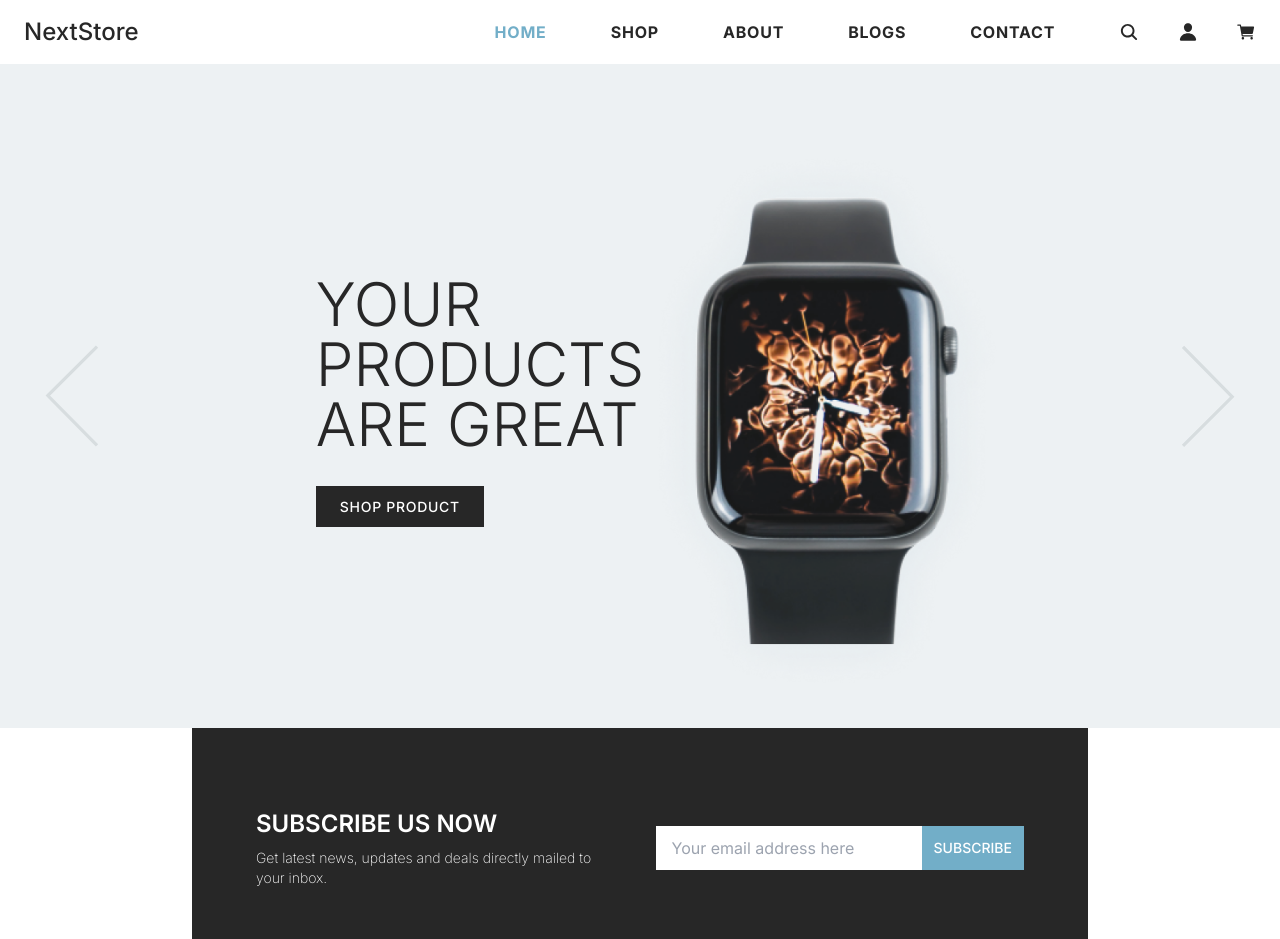
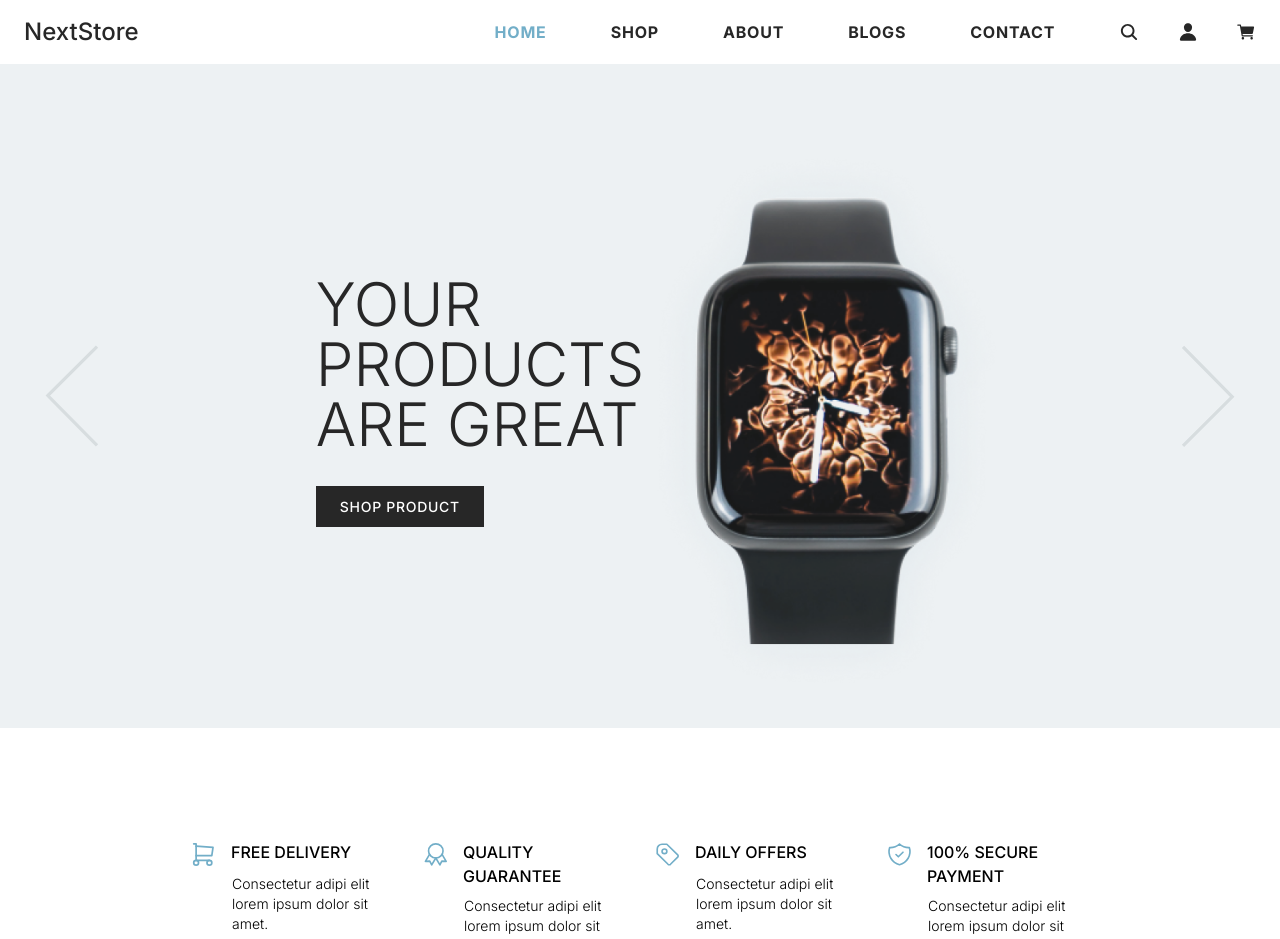
Before and after one commit to mbartos00/next-shop, a Next.js app: page / in a window 1280 px wide. Shown: the top 939 px of the page. Built offline with nearby package versions, Linux system fonts and the light colour scheme.

Commit message:
Add features list

```diff
--- /dev/null
+++ b/src/app/components/FeatureList.tsx
@@ -0,0 +1,31 @@
+import React from 'react';
+import { featureList } from '../constants/constants';
+import Image from 'next/image';
+
+const FeatureList = () => {
+	return (
+		<div className='grid grid-cols-1 place-items-center gap-6 py-6 text-center md:grid-cols-2 md:gap-8 md:py-10 xl:grid-cols-4 xl:place-items-start xl:py-28 xl:text-left'>
+			{featureList.map((feature) => (
+				<div>
+					<div className='flex justify-center gap-4 xl:items-start xl:justify-start'>
+						<Image
+							src={feature.icon}
+							alt={`${feature.title} icon`}
+							style={{ width: '23px', aspectRatio: 1, marginTop: '3px' }}
+							width={0}
+							height={0}
+						/>
+						<h3 className='text-lg font-medium xl:text-base 2xl:text-lg'>
+							{feature.title.toUpperCase()}
+						</h3>
+					</div>
+					<p className='mt-2 max-w-[25ch] px-2 text-base font-light xl:ml-8 xl:text-sm 2xl:text-base'>
+						{feature.description}
+					</p>
+				</div>
+			))}
+		</div>
+	);
+};
+
+export default FeatureList;
--- a/src/app/constants/constants.ts
+++ b/src/app/constants/constants.ts
@@ -38,3 +38,25 @@
 		path: '/faq',
 	},
 ];
+export const featureList = [
+	{
+		icon: '/featureCartIcon.svg',
+		title: 'free delivery',
+		description: 'Consectetur adipi elit lorem ipsum dolor sit amet.',
+	},
+	{
+		icon: '/featureQualityIcon.svg',
+		title: 'quality guarantee',
+		description: 'Consectetur adipi elit lorem ipsum dolor sit amet.',
+	},
+	{
+		icon: '/featureOffersIcon.svg',
+		title: 'daily offers',
+		description: 'Consectetur adipi elit lorem ipsum dolor sit amet.',
+	},
+	{
+		icon: '/featureGuardIcon.svg',
+		title: '100% secure payment',
+		description: 'Consectetur adipi elit lorem ipsum dolor sit amet.',
+	},
+];
--- a/src/app/page.tsx
+++ b/src/app/page.tsx
@@ -1,9 +1,13 @@
+import FeatureList from './components/FeatureList';
 import HomeHero from './components/Hero/HomeHero';
 
 const Home = () => {
 	return (
 		<main>
 			<HomeHero />
+			<div className='xl:px-[15vw]'>
+				<FeatureList />
+			</div>
 		</main>
 	);
 };
```
